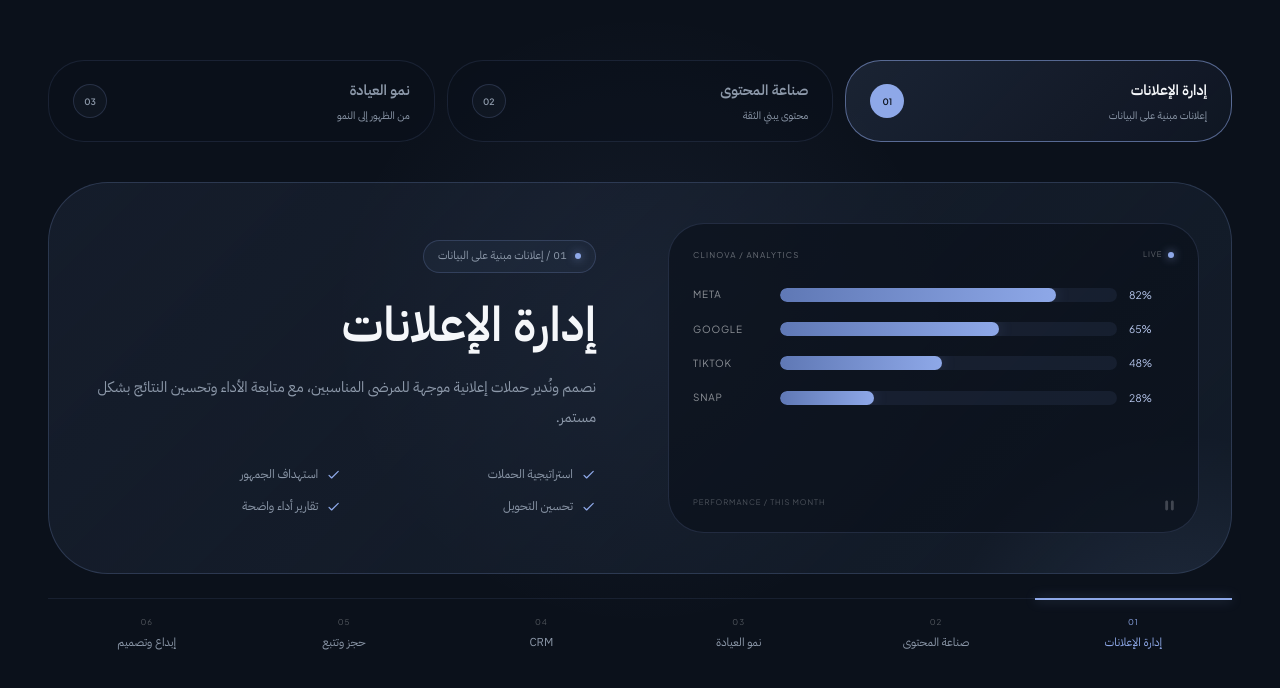
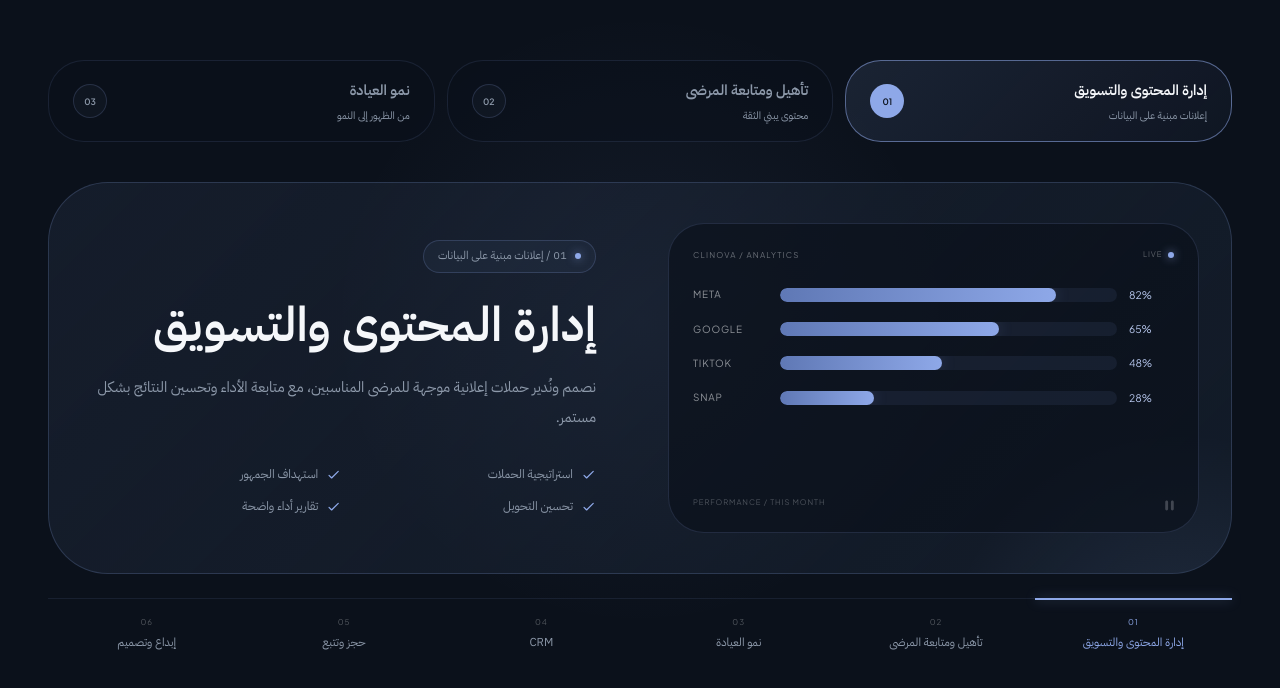
Before and after one commit to ibraham7/clinova, a React (Vite) app: page / in a window 1280 px wide. Shown: the part 4881-5569 px from the top of the page. Built offline with nearby package versions, Linux system fonts and the light colour scheme.

Commit message:
Update primary service titles to revised Clinova offering

```diff
--- a/src/components/ServicesSection/ServicesSection.tsx
+++ b/src/components/ServicesSection/ServicesSection.tsx
@@ -26,7 +26,7 @@ const services: Service[] = [
     {
         id: "ads",
         number: "01",
-        title: "إدارة الإعلانات",
+        title: "إدارة المحتوى والتسويق",
         subtitle: "إعلانات مبنية على البيانات",
         description:
             "نصمم ونُدير حملات إعلانية موجهة للمرضى المناسبين، مع متابعة الأداء وتحسين النتائج بشكل مستمر.",
@@ -59,7 +59,7 @@ const services: Service[] = [
     {
         id: "content",
         number: "02",
-        title: "صناعة المحتوى",
+        title: "تأهيل ومتابعة المرضى",
         subtitle: "محتوى يبني الثقة",
         description:
             "نصنع محتوى طبي احترافي يساعد العيادة على بناء الثقة، وتوضيح خدماتها، وتحويل المتابع إلى مريض محتمل.",
```
